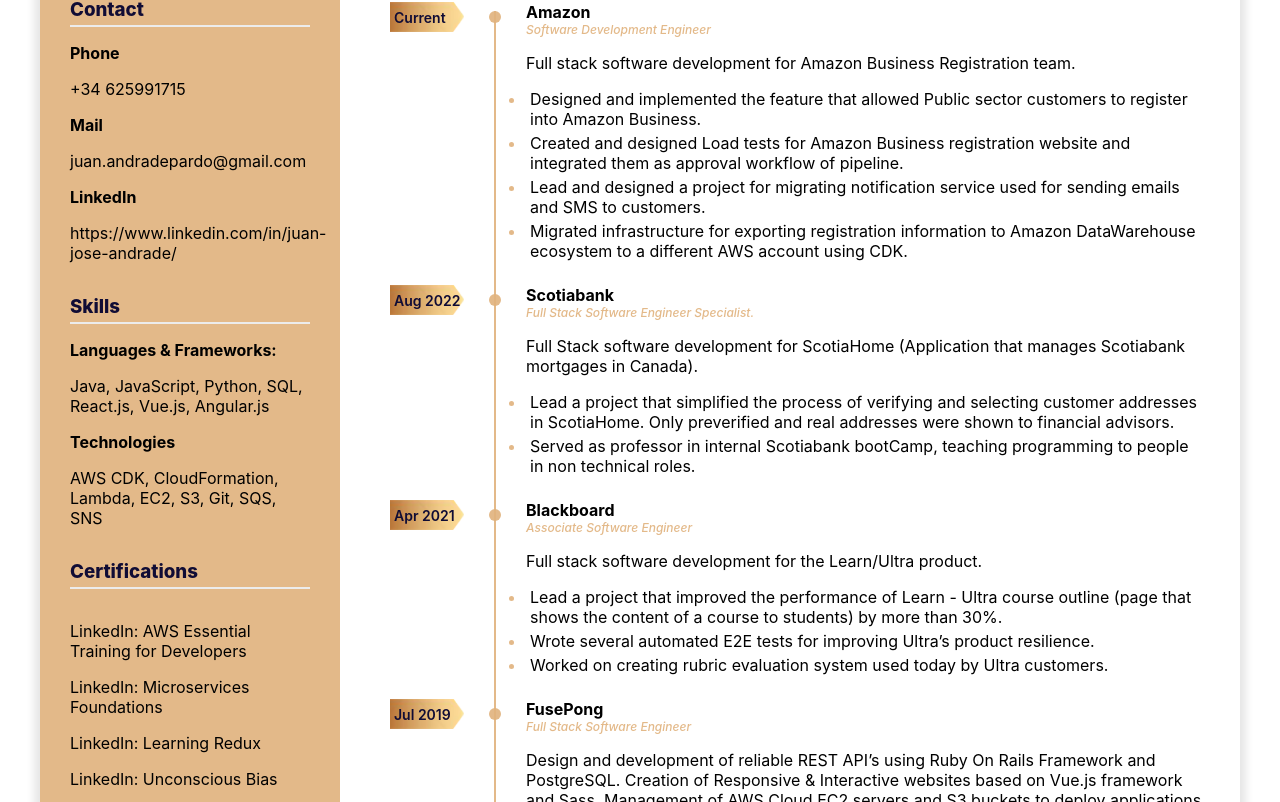
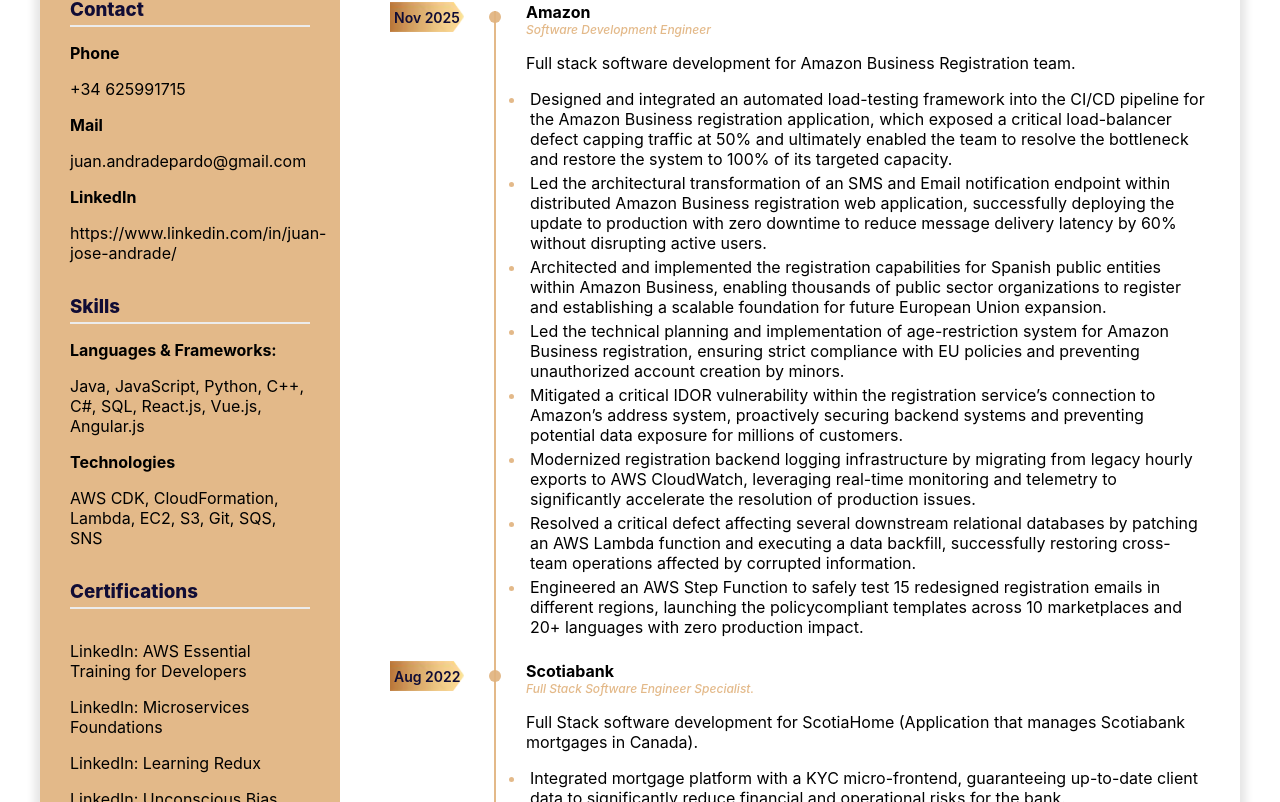
Before and after one commit to JuanAndradeOrg/JuanAndrade, a React (Create React App) app: page /#/ in a window 1280 px wide. Shown: the part 578-1380 px from the top of the page. Built offline with nearby package versions, Linux system fonts and the light colour scheme.

Commit message:
Editing resume work experience bullet points, adding relics page

```diff
--- a/src/App.tsx
+++ b/src/App.tsx
@@ -8,13 +8,15 @@ import { UnityPlayer } from './components/unity/UnityPlayer';
 export enum PageNames {
   RESUME = "Resume",
   GIFT = "Gift",
-  JOURNEY_TO_LIGHT = "JourneyToLight"
+  JOURNEY_TO_LIGHT = "JourneyToLight",
+  RELICS_OF_THE_FALLEN = "RelicsOfTheFallen",
 }
 
 export const PagePathMapping: Record<PageNames, string> = {
   [PageNames.RESUME] : "/",
   [PageNames.GIFT] : "/gift",
   [PageNames.JOURNEY_TO_LIGHT] : "/journey-to-light",
+  [PageNames.RELICS_OF_THE_FALLEN] : "/relics-of-the-fallen",
 };
 
 const ResumePage = () => (
@@ -28,6 +30,11 @@ const JourneyToLightPage = () => (
 const GiftPage = () => (
   <UnityPlayer projectName="rabbit" />
 );
+
+const RelicsOfTheFallenPage = () => (
+  <UnityPlayer projectName="relics" />
+);
+
 
 const PageWithNavBar = (pageName: PageNames, PageComponent: React.ComponentType) => {
   return (props: any) => (
@@ -43,6 +50,7 @@ const PageWithNavBar = (pageName: PageNames, PageComponent: React.ComponentType)
 const ResumePageWithNav = PageWithNavBar(PageNames.RESUME, ResumePage);
 const JourneyToLightPageWithNav = PageWithNavBar(PageNames.JOURNEY_TO_LIGHT, JourneyToLightPage);
 const GiftPageWithNav = PageWithNavBar(PageNames.GIFT, GiftPage);
+const RelicsPageWithNav = PageWithNavBar(PageNames.RELICS_OF_THE_FALLEN, RelicsOfTheFallenPage);
 
 function App() {
   return (
@@ -52,6 +60,7 @@ function App() {
           <Route exact path={PagePathMapping[PageNames.RESUME]} component={ResumePageWithNav}/>
           <Route exact path={PagePathMapping[PageNames.JOURNEY_TO_LIGHT]} component={JourneyToLightPageWithNav}/>
           <Route exact path={PagePathMapping[PageNames.GIFT]} component={GiftPageWithNav}/>
+          <Route exact path={PagePathMapping[PageNames.RELICS_OF_THE_FALLEN]} component={RelicsPageWithNav}/>
         </Switch>
       </Router>
     </div>
--- a/src/components/navigation/NavBar.tsx
+++ b/src/components/navigation/NavBar.tsx
@@ -11,6 +11,7 @@ type INavBar = {
 export function NavBar(props: INavBar) {
     const { activePageName } = props;
     const projectsNavBarDropdownOptions: INavBarItemPage[] = [
+        {page: PageNames.RELICS_OF_THE_FALLEN, pageText: "Rellics of the fallen"},
         {page: PageNames.JOURNEY_TO_LIGHT, pageText: "Journey to light"},
         {page: PageNames.GIFT, pageText: "Gift"}
     ];
--- a/src/components/navigation/NavBarItem.tsx
+++ b/src/components/navigation/NavBarItem.tsx
@@ -1,4 +1,3 @@
-import { Link } from "react-router-dom";
 import { PageNames, PagePathMapping } from "../../App";
 import './navBar.css';
 import { RedirectionLink } from "../redirectionLink/RedirectionLink";
--- a/src/components/resume/resumeText.js
+++ b/src/components/resume/resumeText.js
@@ -10,12 +10,16 @@ export const WorkExperience = {
             title: "Amazon",
             subTitle: "Software Development Engineer",
             content: "Full stack software development for Amazon Business Registration team.",
-            finalDate: "Current",
+            finalDate: "Nov 2025",
             keyPoints: [
-                "Designed and implemented the feature that allowed Public sector customers to register into Amazon Business.",
-                "Created and designed Load tests for Amazon Business registration website and integrated them as approval workflow of pipeline.",
-                "Lead and designed a project for migrating notification service used for sending emails and SMS to customers.",
-                "Migrated infrastructure for exporting registration information to Amazon DataWarehouse ecosystem to a different AWS account using CDK.",
+                "Designed and integrated an automated load-testing framework into the CI/CD pipeline for the Amazon Business registration application, which exposed a critical load-balancer defect capping traffic at 50% and ultimately enabled the team to resolve the bottleneck and restore the system to 100% of its targeted capacity.",
+                "Led the architectural transformation of an SMS and Email notification endpoint within distributed Amazon Business registration web application, successfully deploying the update to production with zero downtime to reduce message delivery latency by 60% without disrupting active users.",
+                "Architected and implemented the registration capabilities for Spanish public entities within Amazon Business, enabling thousands of public sector organizations to register and establishing a scalable foundation for future European Union expansion.",
+                "Led the technical planning and implementation of age-restriction system for Amazon Business registration, ensuring strict compliance with EU policies and preventing unauthorized account creation by minors.",
+                "Mitigated a critical IDOR vulnerability within the registration service’s connection to Amazon’s address system, proactively securing backend systems and preventing potential data exposure for millions of customers.",
+                "Modernized registration backend logging infrastructure by migrating from legacy hourly exports to AWS CloudWatch, leveraging real-time monitoring and telemetry to significantly accelerate the resolution of production issues.",
+                "Resolved a critical defect affecting several downstream relational databases by patching an AWS Lambda function and executing a data backfill, successfully restoring cross-team operations affected by corrupted information.",
+                "Engineered an AWS Step Function to safely test 15 redesigned registration emails in different regions, launching the policycompliant templates across 10 marketplaces and 20+ languages with zero production impact.",
             ],
         },
         {
@@ -24,8 +28,9 @@ export const WorkExperience = {
             content: "Full Stack software development for ScotiaHome (Application that manages Scotiabank mortgages in Canada).",
             finalDate: "Aug 2022",
             keyPoints: [
-                "Lead a project that simplified the process of verifying and selecting customer addresses in ScotiaHome. Only preverified and real addresses were shown to financial advisors.",
-                "Served as professor in internal Scotiabank bootCamp, teaching programming to people in non technical roles.",
+                "Integrated mortgage platform with a KYC micro-frontend, guaranteeing up-to-date client data to significantly reduce financial and operational risks for the bank.",
+                "Led the development of a verified-address restriction feature within the ScotiaHome application, accelerating mortgage processing by eliminating manual entry errors and reducing operational costs.",
+                "Instructed an internal programming bootcamp covering HTML, CSS, and modern JS (React.js), successfully empowering a non-technical employee to transition into a technical engineering role."
             ],
         },
         {
@@ -34,18 +39,10 @@ export const WorkExperience = {
             content: "Full stack software development for the Learn/Ultra product.",
             finalDate: "Apr 2021",
             keyPoints: [
-                "Lead a project that improved the performance of Learn - Ultra course outline (page that shows the content of a course to students) by more than 30%.",
-                "Wrote several automated E2E tests for improving Ultra’s product resilience.",
-                "Worked on creating rubric evaluation system used today by Ultra customers."
+                "Implemented a performance optimization project for Blackboard’s course content page (Used by millions of users). By identifying inefficient code and resolving these defects using AngularJS, I improved overall page performance by 30% within just three weeks.",
+                "Authored several E2E tests covering professor feedback and rubric evaluation flows, preventing system regressions and increasing product resilience during automated deployments of new features.",
+                "Implemented the front-end ReactJS rubrics component for the Learn/Ultra platform, delivering the user interface that allowed millions of students and teachers to directly input grades and review evaluation criteria.",
             ],
-        },
-        {
-            title: "FusePong",
-            subTitle: "Full Stack  Software Engineer",
-            content: "Design and development of reliable REST API’s using Ruby On Rails Framework and PostgreSQL. Creation of Responsive & Interactive websites based on Vue.js framework and Sass. Management of AWS Cloud EC2 servers and S3 buckets to deploy applications.",
-            finalDate: "Jul 2019",
-            startDate: "Nov 2018",
-            keyPoints: [],
         },
     ],
 };
@@ -125,7 +122,7 @@ export const Skills = {
     sectionItems: [
         {
             title: "Languages & Frameworks:",
-            content: "Java, JavaScript, Python, SQL, React.js, Vue.js, Angular.js",
+            content: "Java, JavaScript, Python, C++, C#, SQL, React.js, Vue.js, Angular.js",
         },
         {
             title: "Technologies",
```
